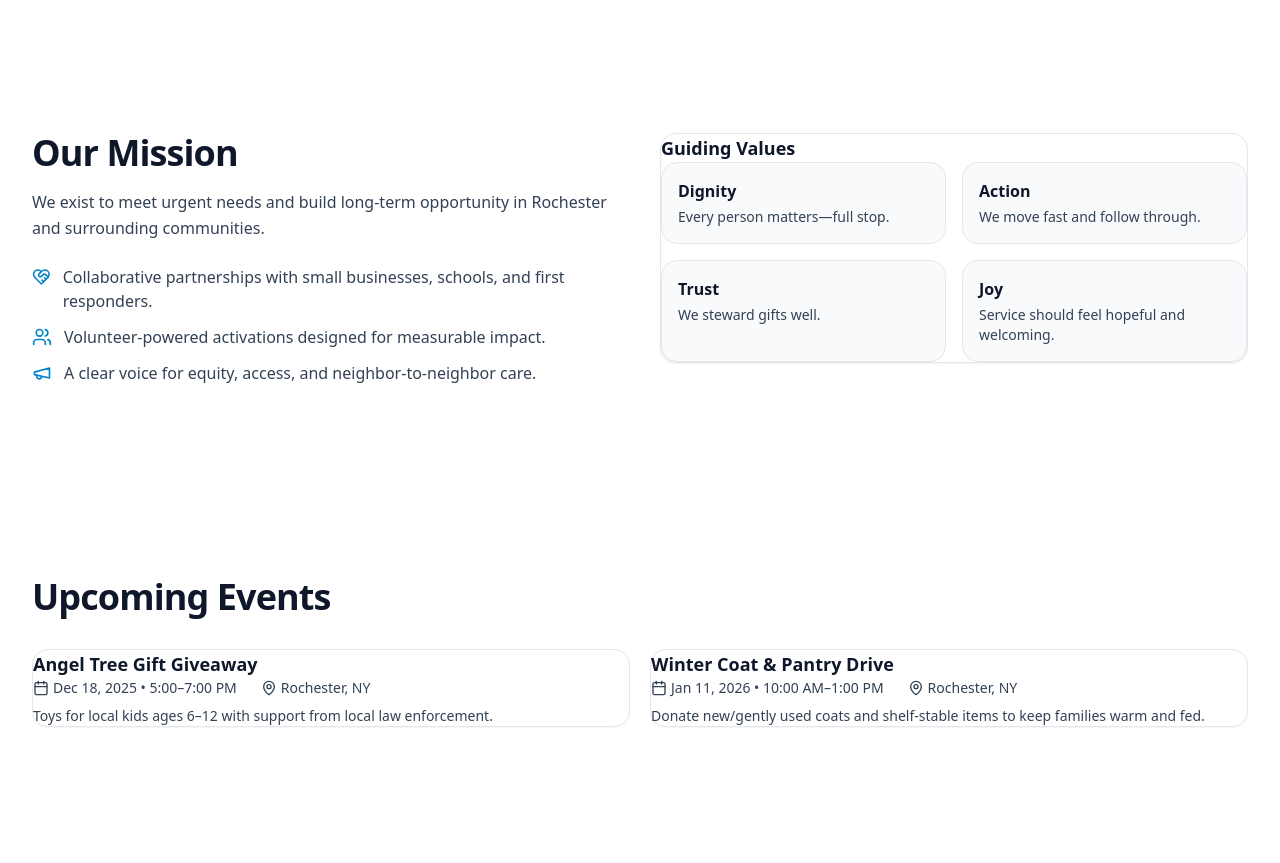
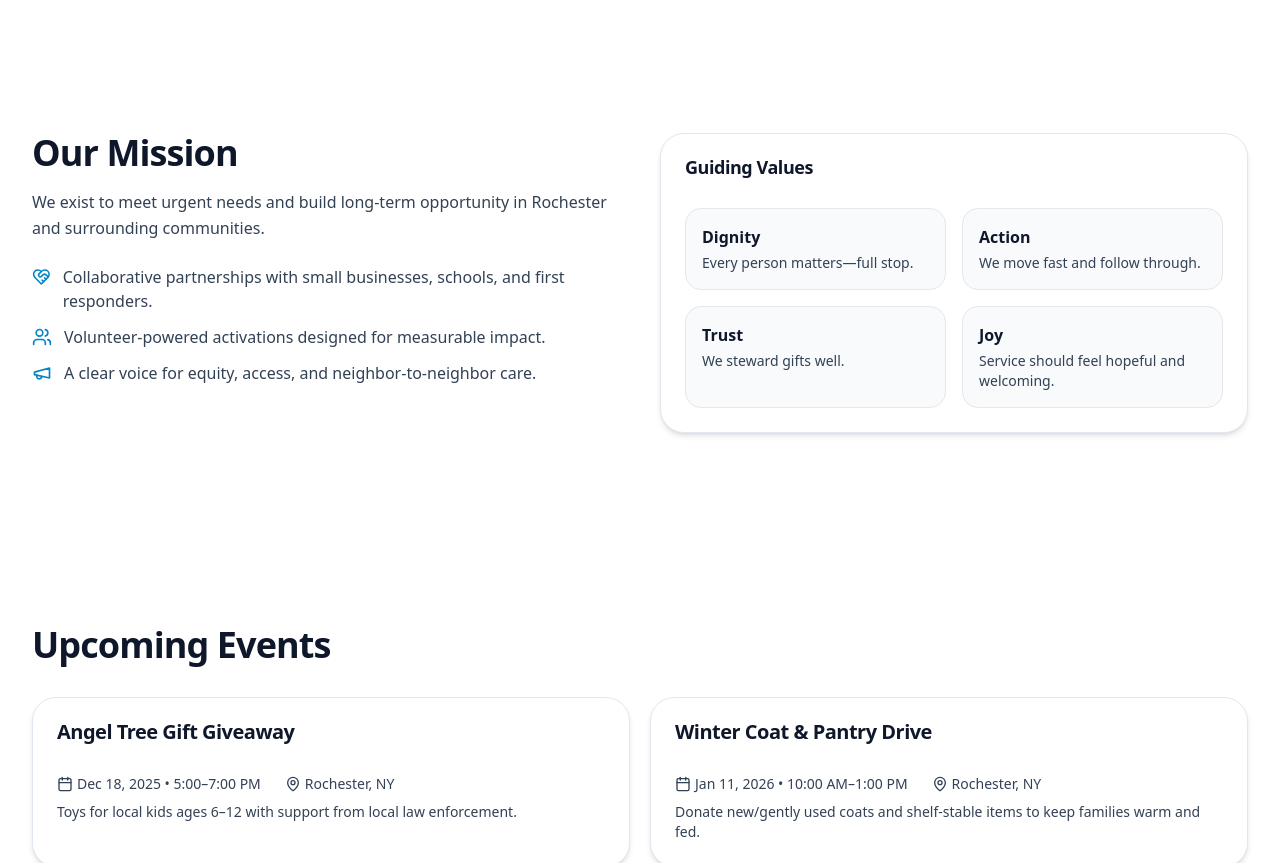
Before and after one commit to rohall2/service-the-community-site, a Next.js app: page / in a window 1280 px wide. Shown: the part 680-1543 px from the top of the page. Built offline with nearby package versions, Linux system fonts and the light colour scheme.

Commit message:
Update card.tsx

```diff
--- a/components/ui/card.tsx
+++ b/components/ui/card.tsx
@@ -1,7 +1,90 @@
 import * as React from "react";
-export function Card({ className="", children }:{ className?: string; children: React.ReactNode }) {
-  return <div className={`card ${className}`}>{children}</div>;
+
+// Simple utility to merge class names
+function cn(...classes: Array<string | undefined | null | false>) {
+  return classes.filter(Boolean).join(" ");
 }
-export function CardHeader({ children }:{ children: React.ReactNode }) { return <div className="card-content pb-0">{children}</div>}
-export function CardTitle({ children }:{ children: React.ReactNode }) { return <div className="text-lg font-semibold">{children}</div>}
-export function CardContent({ className="", children }:{ className?: string; children: React.ReactNode }) { return <div className={`card-content ${className}`}>{children}</div>}
+
+export interface CardProps extends React.HTMLAttributes<HTMLDivElement> {}
+
+export const Card = React.forwardRef<HTMLDivElement, CardProps>(
+  ({ className, ...props }, ref) => (
+    <div
+      ref={ref}
+      className={cn(
+        "rounded-2xl border border-slate-200 bg-white shadow-md p-6",
+        className
+      )}
+      {...props}
+    />
+  )
+);
+Card.displayName = "Card";
+
+export interface CardHeaderProps extends React.HTMLAttributes<HTMLDivElement> {}
+
+export const CardHeader = React.forwardRef<HTMLDivElement, CardHeaderProps>(
+  ({ className, ...props }, ref) => (
+    <div
+      ref={ref}
+      className={cn("mb-4 flex flex-col space-y-1.5", className)}
+      {...props}
+    />
+  )
+);
+CardHeader.displayName = "CardHeader";
+
+export interface CardTitleProps
+  extends React.HTMLAttributes<HTMLHeadingElement> {}
+
+export const CardTitle = React.forwardRef<HTMLHeadingElement, CardTitleProps>(
+  ({ className, ...props }, ref) => (
+    <h3
+      ref={ref}
+      className={cn(
+        "text-lg font-semibold leading-none tracking-tight",
+        className
+      )}
+      {...props}
+    />
+  )
+);
+CardTitle.displayName = "CardTitle";
+
+export interface CardDescriptionProps
+  extends React.HTMLAttributes<HTMLParagraphElement> {}
+
+export const CardDescription = React.forwardRef<
+  HTMLParagraphElement,
+  CardDescriptionProps
+>(({ className, ...props }, ref) => (
+  <p
+    ref={ref}
+    className={cn("text-sm text-slate-500", className)}
+    {...props}
+  />
+));
+CardDescription.displayName = "CardDescription";
+
+export interface CardContentProps
+  extends React.HTMLAttributes<HTMLDivElement> {}
+
+export const CardContent = React.forwardRef<HTMLDivElement, CardContentProps>(
+  ({ className, ...props }, ref) => (
+    <div ref={ref} className={cn("pt-4", className)} {...props} />
+  )
+);
+CardContent.displayName = "CardContent";
+
+export interface CardFooterProps extends React.HTMLAttributes<HTMLDivElement> {}
+
+export const CardFooter = React.forwardRef<HTMLDivElement, CardFooterProps>(
+  ({ className, ...props }, ref) => (
+    <div
+      ref={ref}
+      className={cn("mt-4 flex items-center justify-between", className)}
+      {...props}
+    />
+  )
+);
+CardFooter.displayName = "CardFooter";
```
